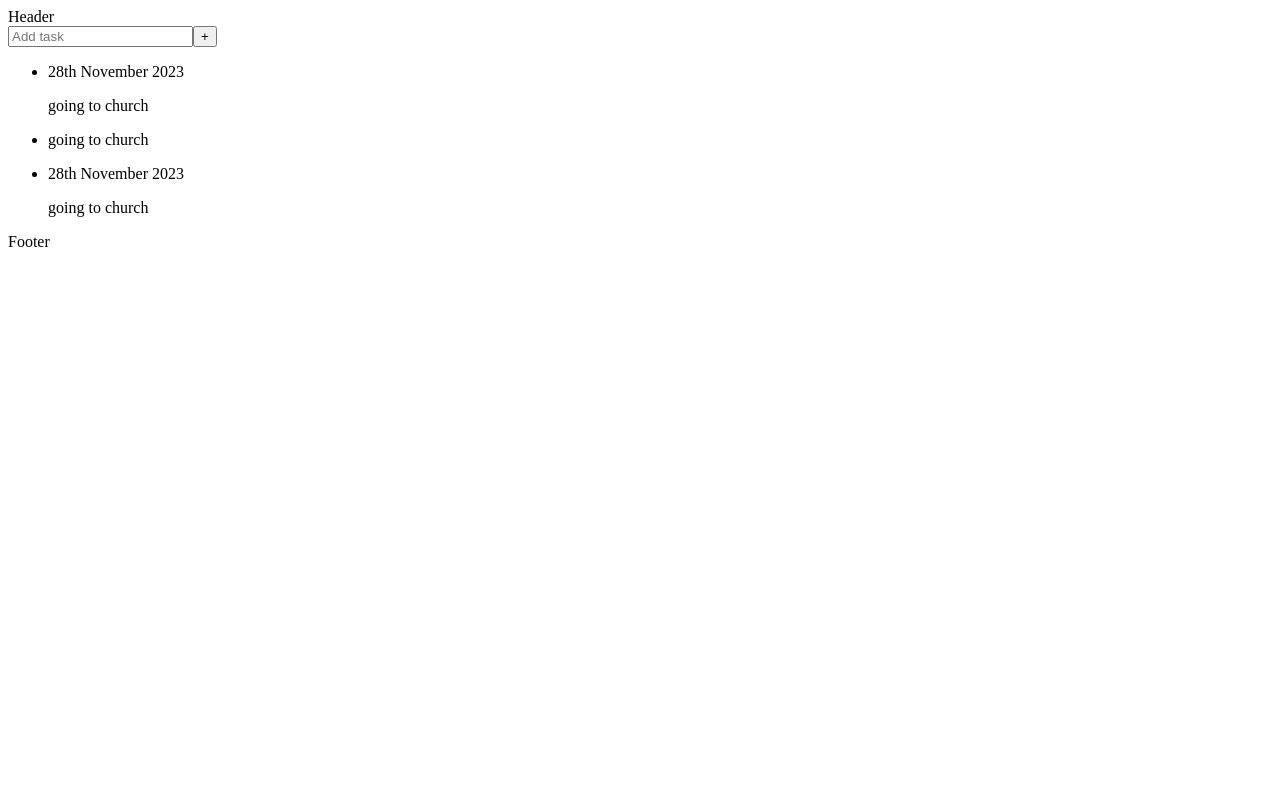
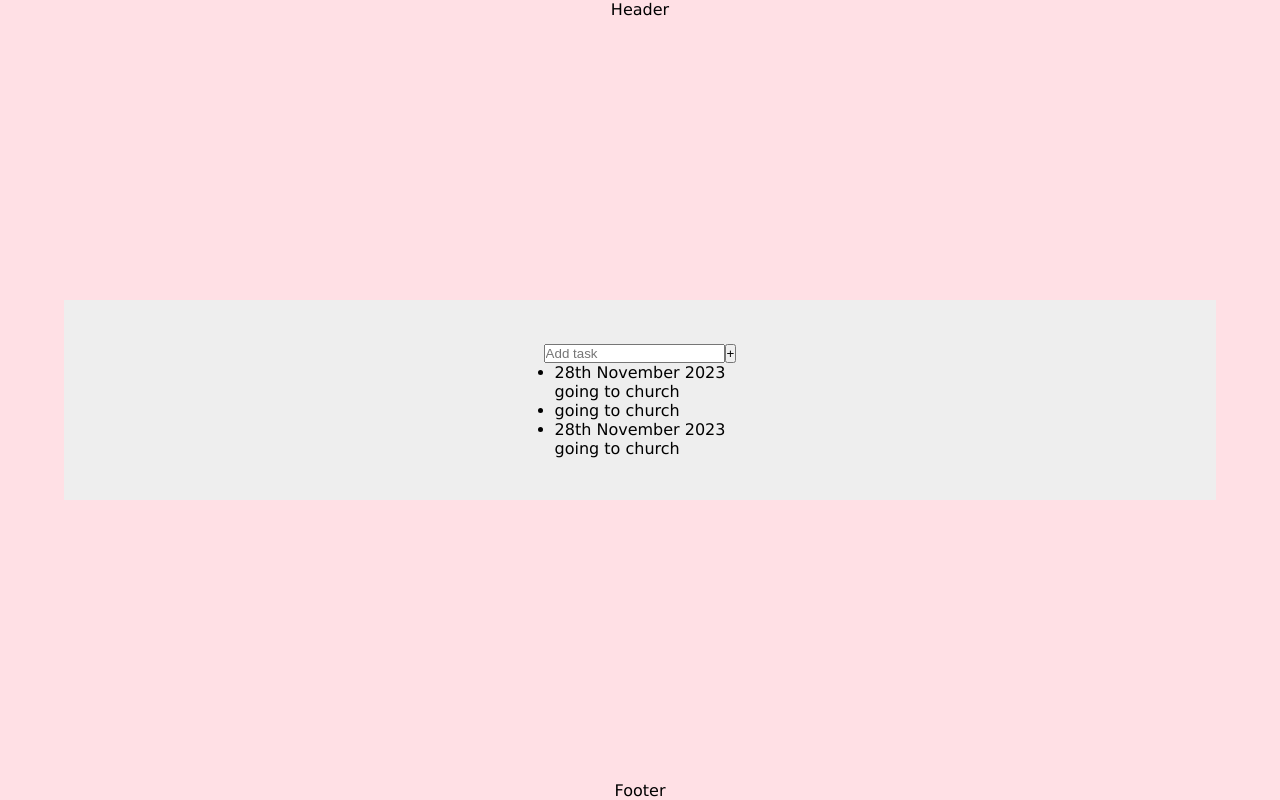
Before and after one commit to chiagoziepio/todo-list, a React (Vite) app: page / in a window 1280 px wide. Built offline with nearby package versions, Linux system fonts and the light colour scheme.

Commit message:
add a listitem component to display the tasks

```diff
--- a/src/App.jsx
+++ b/src/App.jsx
@@ -1,5 +1,5 @@
 import { useState } from 'react'
-import Input from './Input';
+
 import Header from './Header';
 import Footer from './Footer';
 import Task from './Task';
@@ -35,18 +35,16 @@ function App() {
     setInputValue("")
   }
   return (
-    <>
+    <div className='app'>
       <Header/>
-      <Input
+      <Task
+        tasks={tasks}
         inputValue={inputValue}
         setInputValue={setInputValue}
         handleSubmit={handleSubmit}
       />
-      <Task
-        tasks={tasks}
-      />
       <Footer/>
-    </>
+    </div>
   )
 }
 
--- a/src/Footer.jsx
+++ b/src/Footer.jsx
@@ -2,7 +2,7 @@ import React from 'react'
 
 const Footer = () => {
   return (
-    <div>Footer</div>
+    <footer>Footer</footer>
   )
 }
 
--- a/src/Header.jsx
+++ b/src/Header.jsx
@@ -2,7 +2,7 @@ import React from 'react'
 
 const Header = () => {
   return (
-    <div>Header</div>
+    <header>Header</header>
   )
 }
 
--- /dev/null
+++ b/src/ListItems.jsx
@@ -0,0 +1,14 @@
+import React from 'react'
+
+const ListItems = ({task}) => {
+  return (
+    <>
+       <li key={task.id}>
+            <span>{task.createdDate}</span>
+            <p className="task-body">{task.body}</p>
+        </li>
+    </>
+  )
+}
+
+export default ListItems
--- a/src/Task.jsx
+++ b/src/Task.jsx
@@ -1,18 +1,24 @@
 import React from 'react'
+import ListItems from './ListItems'
+import Input from './Input'
 
-const Task = ({tasks}) => {
+const Task = ({tasks,inputValue,handleSubmit,setInputValue}) => {
   return (
-    <>
+    <main>
+        <Input
+          inputValue={inputValue}
+          setInputValue={setInputValue}
+          handleSubmit={handleSubmit}
+        />
         <ul className="task-ul">
             {tasks.map(task =>(
-                <li key={task.id}>
-                    <span>{task.createdDate}</span>
-                    <p className="task-body">{task.body}</p>
-                </li>
+                <ListItems
+                 task={task}
+                />
             ))}
 
         </ul>
-    </>
+    </main>
   )
 }
 
--- a/src/index.css
+++ b/src/index.css
@@ -0,0 +1,38 @@
+*{
+    margin: 0;
+    padding: 0;
+    box-sizing: border-box;
+}
+
+body{
+    width: 100vw;
+    min-height: 100vh;
+    font-family: Verdana, Geneva, Tahoma, sans-serif;
+}
+.app{
+    width: 100%;
+    min-height: 100vh;
+    display: flex;
+    flex-direction: column;
+    align-items: center;
+    justify-content: center;
+    background-color: #ffe0e5;
+}
+header{
+    position: fixed;
+    top:0;
+}
+main{
+
+    display: flex;
+    flex-direction: column;
+    align-items: center;
+    justify-content: center;
+    width: 90vw;
+    background-color: #eee;
+    min-height: 200px;
+}
+footer{
+    position: absolute;
+    bottom: 0;
+}
```
